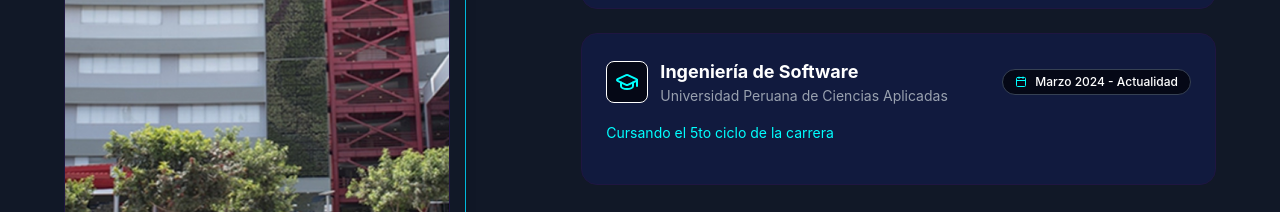
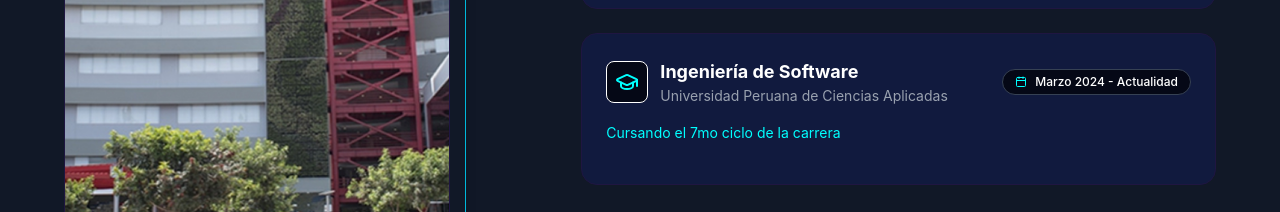
Before and after one commit to MarlonLasarte/Portafolio, a React (Vite) app: page / in a window 1280 px wide. Shown: the part 1100-1312 px from the top of the page. Built offline with nearby package versions, Linux system fonts and the light colour scheme.

Commit message:
actu ciclo

```diff
--- a/src/components/Education.jsx
+++ b/src/components/Education.jsx
@@ -16,7 +16,7 @@ const Education = () => {
             degree:"Ingeniería de Software",
             institution:"Universidad Peruana de Ciencias Aplicadas",
             duration:"Marzo 2024 - Actualidad",
-            details:'Cursando el 5to ciclo de la carrera'
+            details:'Cursando el 7mo ciclo de la carrera'
         },
     ]
 
```
